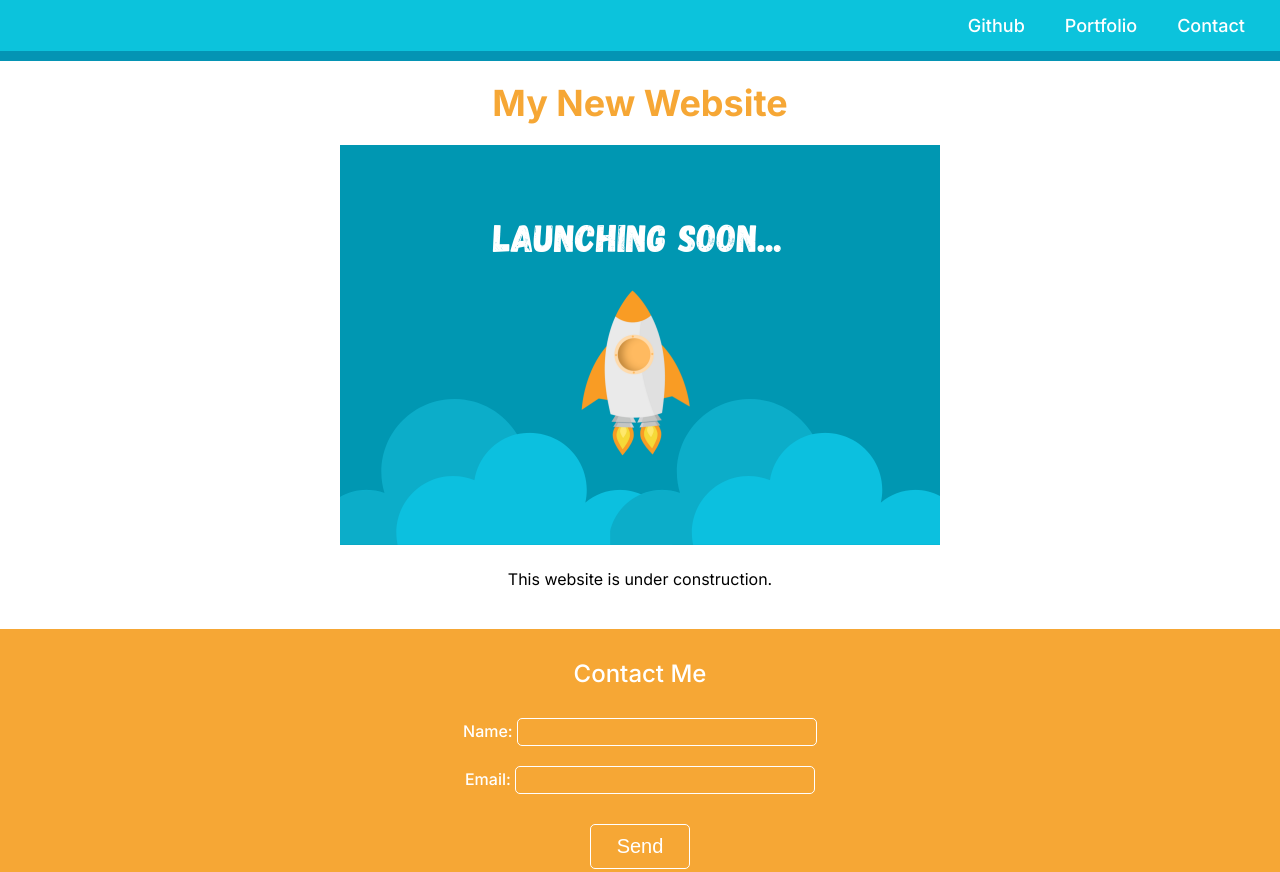
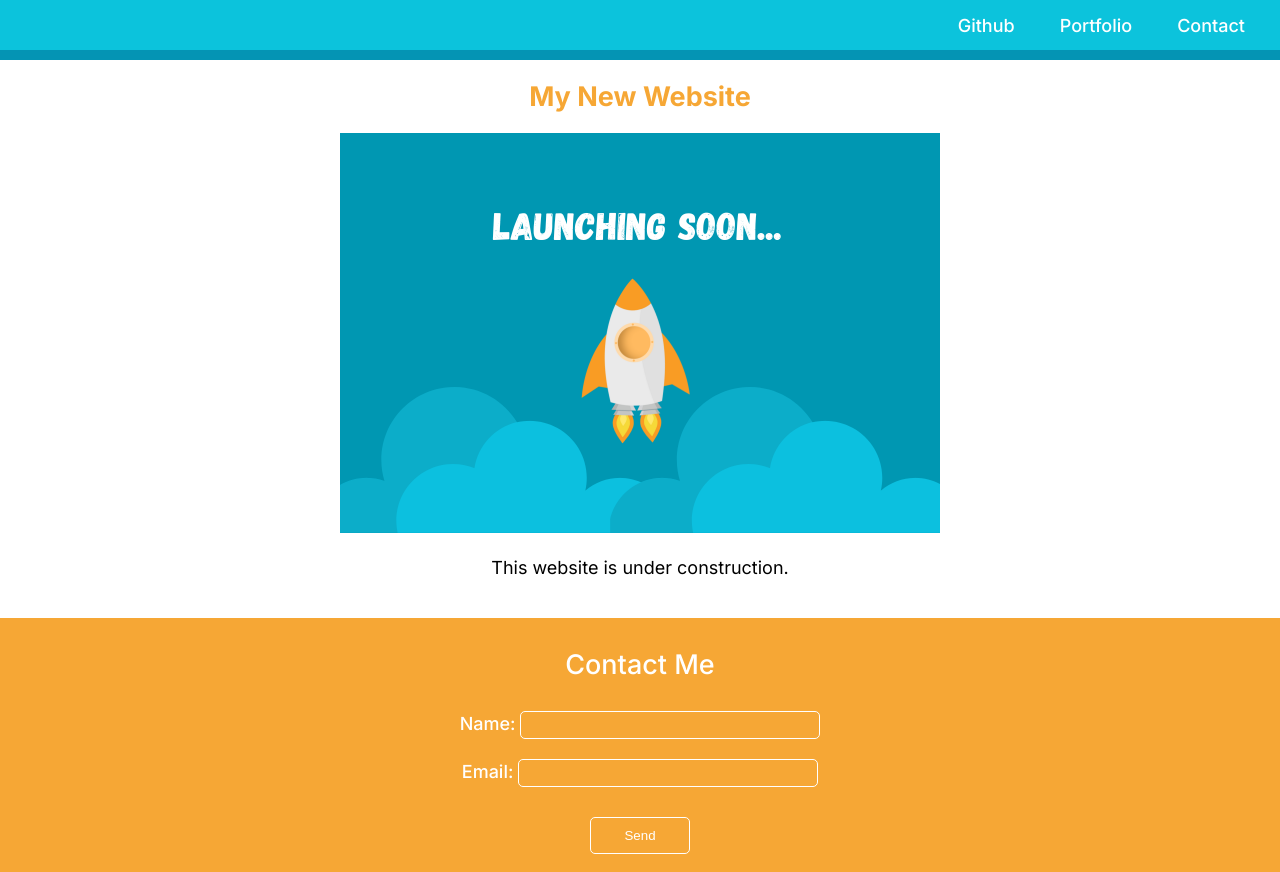
Before and after one commit to SadimaMaharjan/first-landing-page, a plain HTML site: page index.html in a window 1280 px wide. Shown: the top 872 px of the page. Drawn offline with Linux system fonts and the light colour scheme.

Commit message:
Modifies css and html

```diff
--- a/assets/css/style.css
+++ b/assets/css/style.css
@@ -13,6 +13,15 @@ body {
   font-family: "Inter", sans-serif;
   background-color: #fff;
   text-align: center;
+  font-size: 18px;
+  position: relative;
+}
+
+.nav {
+  position: fixed;
+  width: 100%;
+  height: 60px;
+  top: 0;
 }
 
 .nav,
@@ -24,18 +33,11 @@ footer {
 }
 
 .nav-menu {
-  float: right;
-}
-
-.clearfix::after,
-.clearfix::before {
-  content: "";
-  clear: both;
-  display: table;
+  text-align: right;
 }
 
 .nav-menu li {
-  float: left;
+  display: inline;
   list-style-type: none;
   padding: 0px 20px;
 }
@@ -43,7 +45,6 @@ footer {
 .nav-menu li a {
   text-decoration: none;
   color: #fff;
-  font-size: 18px;
   font-weight: 500;
 }
 
@@ -56,7 +57,6 @@ footer {
   color: #f6a735;
   margin: 0 0 20px 0;
   font-weight: 700;
-  font-size: 36px;
 }
 
 .image {
@@ -66,10 +66,10 @@ footer {
 }
 
 .section-1 {
-  margin: 0 0 20px 0;
+  margin: 60px 0 20px 0;
 }
 
-.section-2 {
+#section-2 {
   padding: 30px;
   background-color: #f6a735;
 }
@@ -77,7 +77,6 @@ footer {
 .section-heading {
   color: #fff;
   font-weight: 500;
-  font-size: 24px;
 }
 
 .contact-form {
@@ -108,7 +107,6 @@ footer {
   width: 100px;
   height: auto;
   cursor: pointer;
-  font-size: 20px;
   font-weight: 500;
   transition: ease-out 0.3s;
 }
--- a/index.html
+++ b/index.html
@@ -12,19 +12,23 @@
     <title>Portfolio Site</title>
   </head>
   <body>
-    <header class="nav clearfix">
+    <header class="nav">
       <ul class="nav-menu">
         <li><a href="#">Github</a></li>
         <li><a href="#">Portfolio</a></li>
-        <li><a href="#">Contact</a></li>
+        <li><a href="#section-2">Contact</a></li>
       </ul>
     </header>
     <section class="content section-1">
       <h1 class="main-title">My New Website</h1>
-      <img class="image" src="./assets/images/Coming Soon.png" />
+      <img
+        class="image"
+        src="./assets/images/Coming Soon.png"
+        alt="website under construction image"
+      />
       <p>This website is under construction.</p>
     </section>
-    <section class="content section-2">
+    <section class="content" id="section-2">
       <h2 class="section-heading">Contact Me</h2>
       <form class="contact-form">
         <label>Name:</label>
```
Also changed, not shown: 1 other file.
